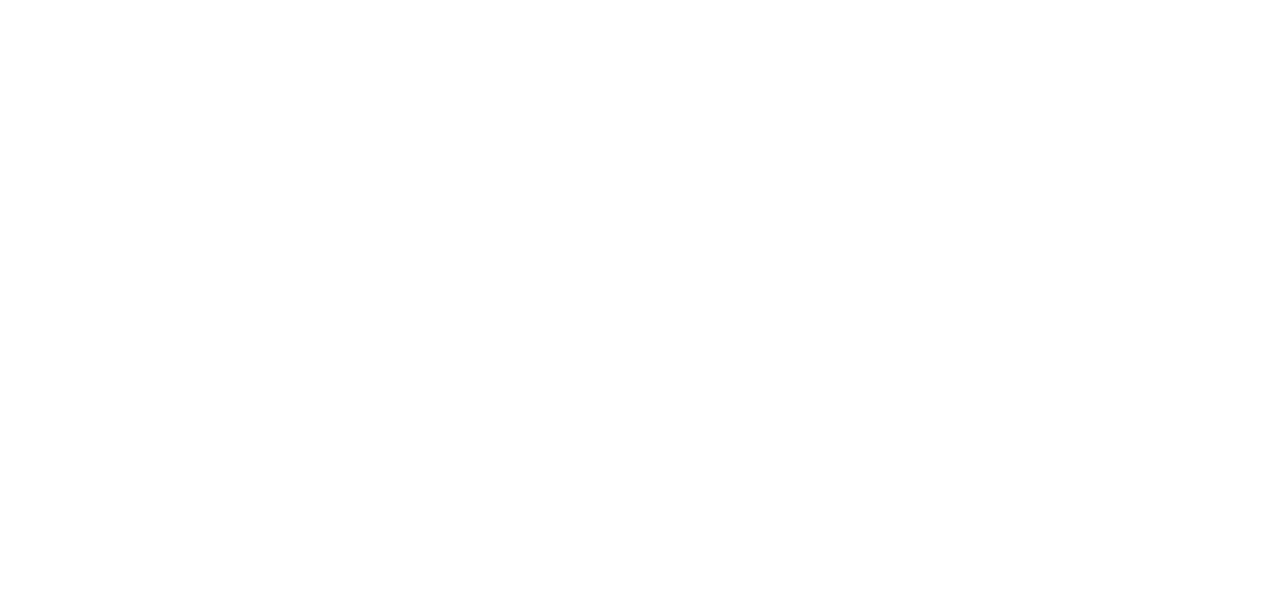
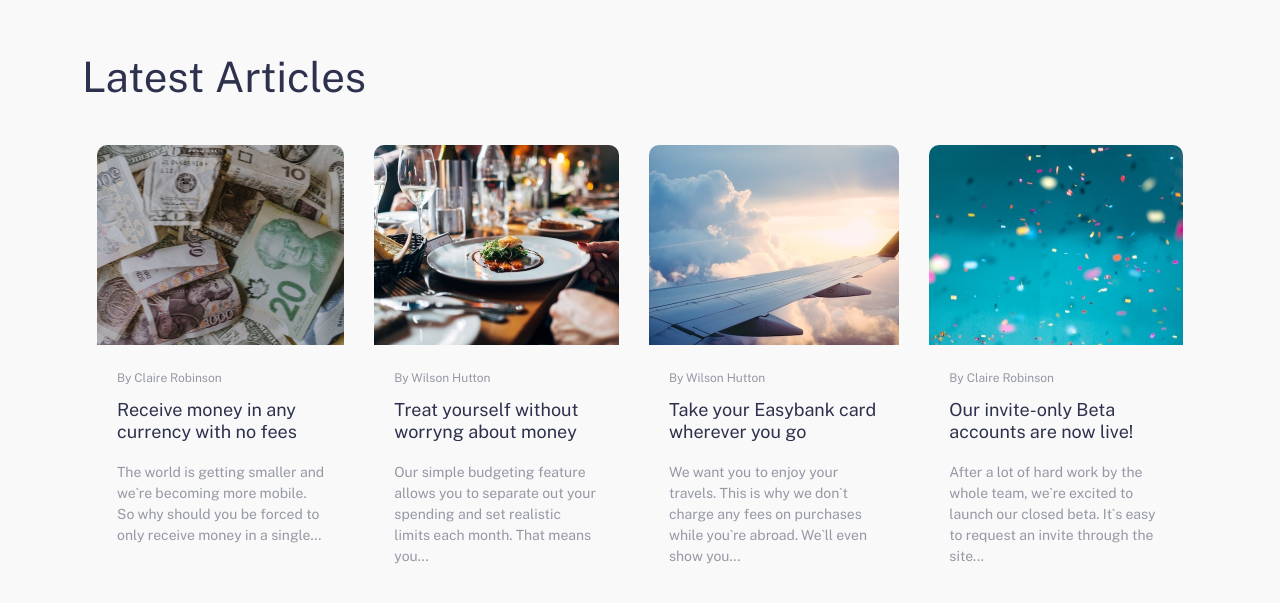
Before and after one commit to evelyn-matos/easybank, a React (Vite) app: page / in a window 1280 px wide. Shown: the part 1785-2388 px from the top of the page. Before the commit the page ends 1710 px from the top, so only its background shows below. Built offline with nearby package versions, Linux system fonts and the light colour scheme.

Commit message:
feat: add articles area

```diff
--- a/src/App.tsx
+++ b/src/App.tsx
@@ -2,6 +2,7 @@
 import './styles/components/app.sass';
 import ImagePrincipal from './images/image-mockups.png'
 import ChoseItem from './components/choseItem';
+import ArticleItem from './components/articleItem';
 
 
 
@@ -30,6 +31,10 @@
             <ChoseItem/>
           </div>
         </section>
+        <section className='articles-area container'>
+          <h3>Latest Articles</h3>
+          <ArticleItem/>
+        </section>
       </div>
     </>
   )
--- /dev/null
+++ b/src/components/articleItem.tsx
@@ -0,0 +1,58 @@
+import articleCurrency from '../images/image-currency.jpg';
+import articleRestaurant from '../images/image-restaurant.jpg';
+import articlePlane from '../images/image-plane.jpg';
+import articleConfetti from '../images/image-confetti.jpg';
+
+import '../styles/components/articleItem.sass'
+
+type Props = {
+    image: string,
+    title: string,
+    desc: string,
+    autor: string
+}
+
+export default function ArticleItem() {
+    const ItemArticle: Props[] = [
+        {
+            autor: 'Claire Robinson',
+            image: articleCurrency,
+            title: 'Receive money in any currency with no fees',
+            desc: 'The world is getting smaller and we`re becoming more mobile. So why should you be forced to only receive money in a single...'
+        },
+        {
+            autor: 'Wilson Hutton',
+            image: articleRestaurant,
+            title: 'Treat yourself without worryng about money',
+            desc: 'Our simple budgeting feature allows you to separate out your spending and set realistic limits each month. That means you...'
+        },
+        {
+            autor: 'Wilson Hutton',
+            image: articlePlane,
+            title: 'Take your Easybank card wherever you go',
+            desc: 'We want you to enjoy your travels. This is why we don`t charge any fees on purchases while you`re abroad. We`ll even show you...'
+        },
+        {
+            autor: 'Claire Robinson',
+            image: articleConfetti,
+            title: 'Our invite-only Beta accounts are now live!',
+            desc: 'After a lot of hard work by the whole team, we`re excited to launch our closed beta. It`s easy to request an invite through the site...'
+        }
+
+    ]
+  return (
+
+    <div className='article-area'>
+        {ItemArticle.map((item) => (
+            <div className='article-item'>
+                <img src={item.image} alt={item.title} />
+                <div className='article-item-info'>
+                    <span>By {item.autor}</span>
+                    <h4>{item.title}</h4>
+                    <p>{item.desc}</p>
+                </div>
+            </div>
+        ))}
+    </div>
+  )
+}
--- a/src/styles/components/app.sass
+++ b/src/styles/components/app.sass
@@ -91,6 +91,17 @@
             padding: 0
             text-align: start
 
+.articles-area
+    @include mixins.text-area
+    margin-top: 80px
+    margin-bottom: 80px
+
+    @media screen and (min-width: variables.$desktop)
+        height: 100vh
+        align-items: flex-start
+        margin: 0
+
+
 
 
 
--- /dev/null
+++ b/src/styles/components/articleItem.sass
@@ -0,0 +1,51 @@
+@use '../variables'
+
+.article-area
+    padding: 0 10px
+    margin-top: 20px
+
+    @media screen and (min-width: variables.$desktop)
+
+        display: flex
+        flex-direction: row
+        justify-content: space-between
+        padding: 0
+
+
+
+.article-item
+    display: flex
+    flex-direction: column
+
+    img
+        max-width: 100%
+        height: 200px
+        border-radius: 10px 10px 0 0
+        object-fit: cover
+
+    @media screen and (min-width: variables.$desktop)
+
+        padding: 15px
+
+
+
+.article-item-info
+    padding: 30px 30px
+
+    span
+       color: variables.$text-color-primary
+    h4
+        color: variables.$text-color-secundary
+        margin-top: 10px
+    p
+        text-align: start
+
+    @media screen and (min-width: variables.$desktop)
+        padding: 20px 20px 0 20px
+
+        span
+            font-size: 12px
+        h4
+            font-size: 18px
+        p
+            font-size: 14px
--- a/src/styles/mixins.sass
+++ b/src/styles/mixins.sass
@@ -27,20 +27,14 @@
     margin-top: 20px
     padding: 0 10px
 
-    h1
-        text-align: center
-
-        font-size: 42px
-        font-weight: 400
-        color: variables.$text-color-secundary
-    h2
-
+    h1,h2,h3
         text-align: center
 
         font-size: 42px
         font-weight: 400
         color: variables.$text-color-secundary
 
+
     p
         text-align: center
         font-size: 18px
```
